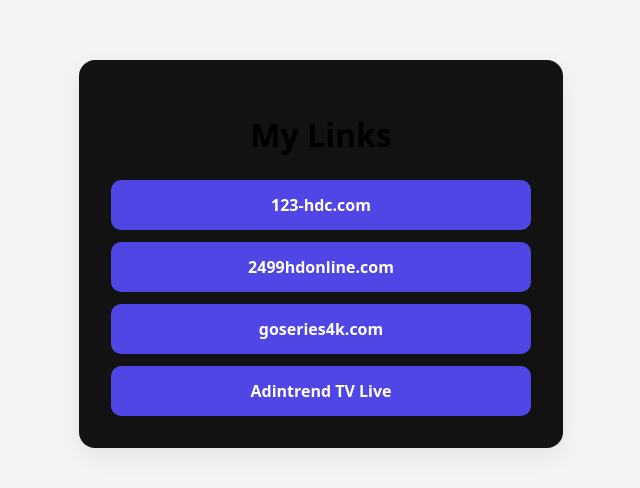
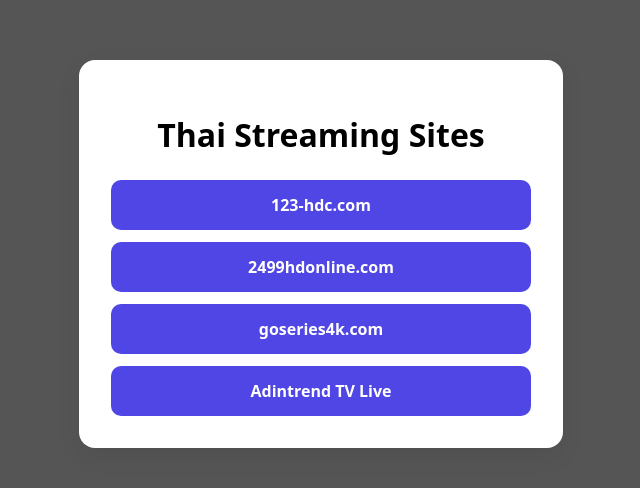
Before and after one commit to sukasemt/sukasemt.github.io, a plain HTML site: page index.html in a window 1280 px wide. Shown: the part 146-634 px from the top of the page, without its empty margins (319-959 px from the left). Drawn offline with Linux system fonts and the light colour scheme.

Commit message:
Update background colors and heading text
Changed background colors and updated the main heading.

```diff
--- a/index.html
+++ b/index.html
@@ -10,7 +10,7 @@
       margin: 0;
       display: grid;
       place-items: center;
-      background: #f3f4f6;
+      background: #555555;
       font-family: system-ui, sans-serif;
     }
 
@@ -18,7 +18,7 @@
       width: min(90%, 420px);
       padding: 2rem;
       text-align: center;
-      background: #121212;
+      background: white;
       border-radius: 16px;
       box-shadow: 0 8px 24px #00000012;
     }
@@ -45,7 +45,7 @@
 </head>
 <body>
   <main>
-    <h1>My Links</h1>
+    <h1>Thai Streaming Sites</h1>
     <nav class="links" aria-label="Links">
       <a href="https://123-hdc.com" target="_blank" rel="noopener noreferrer">123-hdc.com</a>
       <a href="https://2499hdonline.com/" target="_blank" rel="noopener noreferrer">2499hdonline.com</a>
```
